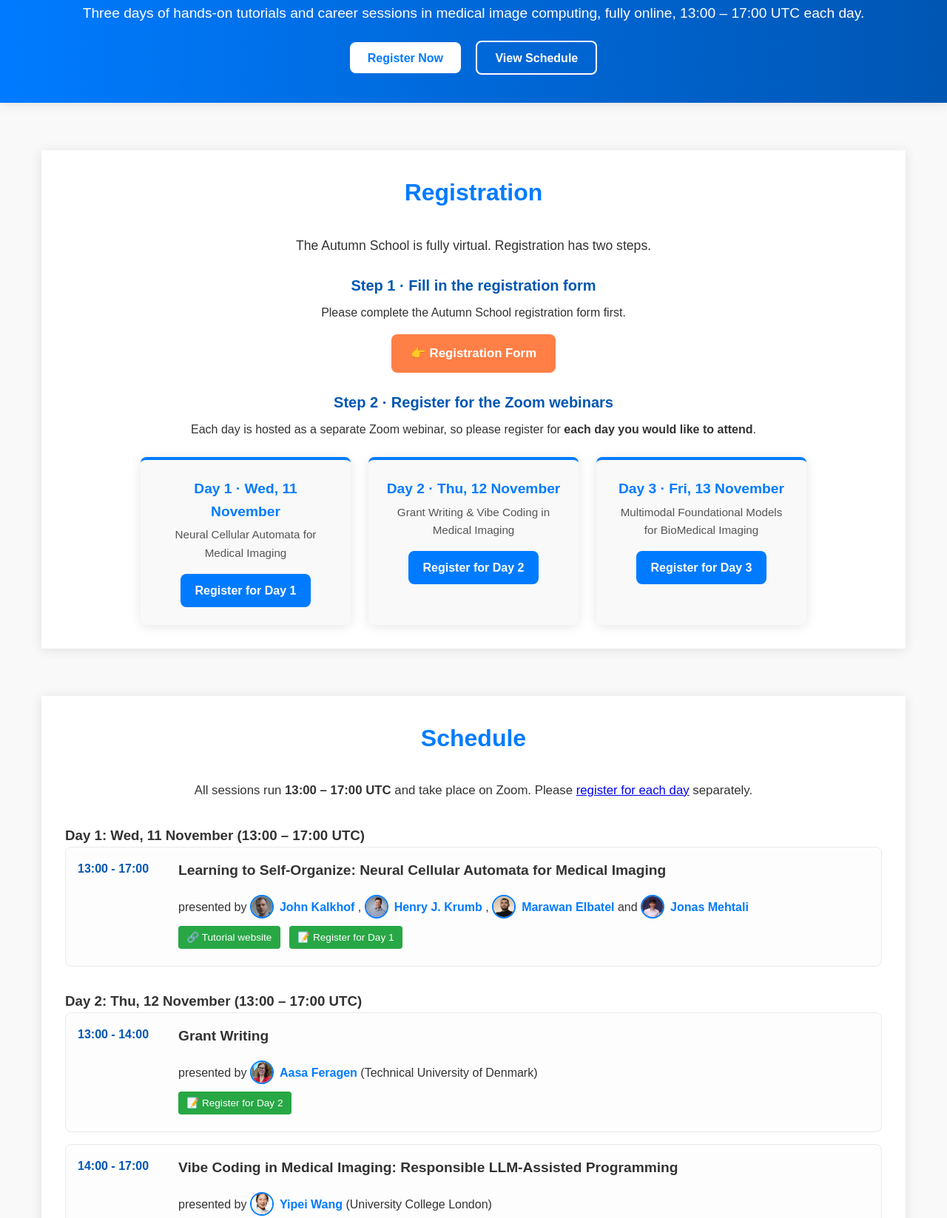
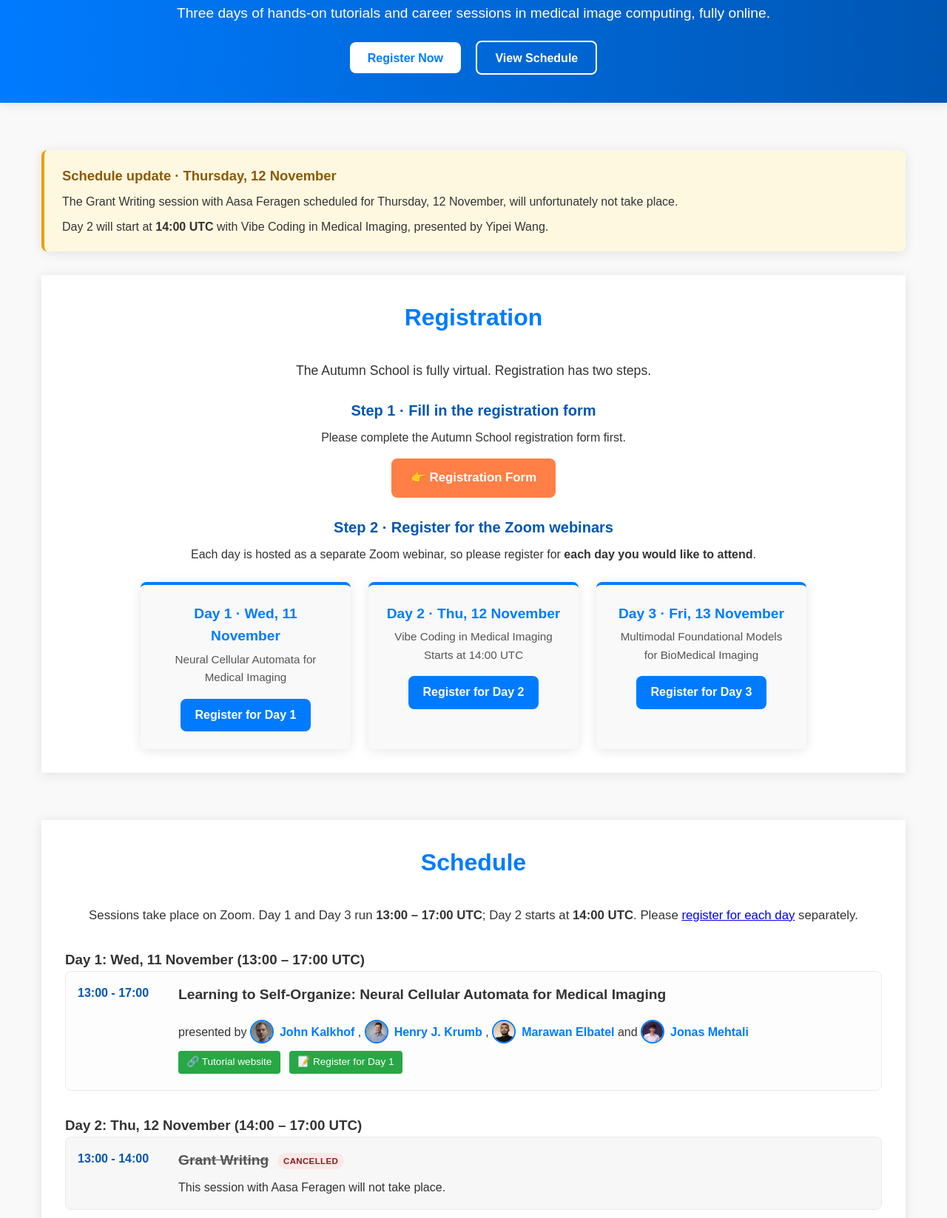
Before and after one commit to RISE-MICCAI/Autumnschool_website, a plain HTML site: page index.html in a window 1280 px wide. Shown: the part 287-1934 px from the top of the page at 74% size. Drawn offline with Linux system fonts and the light colour scheme.

Commit message:
Announce that the Grant Writing session is cancelled and Day 2 starts at 14:00 UTC.
Co-authored-by: Cursor <cursoragent@cursor.com>

```diff
--- a/css/main.css
+++ b/css/main.css
@@ -1235,6 +1235,53 @@ footer .social-links a:hover {
   border-radius: var(--border-radius);
 }
 
+.schedule-notice {
+  margin-bottom: 2rem;
+  padding: 1.25rem 1.5rem;
+  background-color: #fff8e1;
+  border-left: 4px solid #e6a100;
+  border-radius: var(--border-radius);
+  box-shadow: var(--box-shadow);
+}
+
+.schedule-notice h2 {
+  font-size: 1.15rem;
+  color: #8a5a00;
+  margin-bottom: 0.5rem;
+}
+
+.schedule-notice p {
+  margin-bottom: 0.5rem;
+}
+
+.schedule-notice p:last-child {
+  margin-bottom: 0;
+}
+
+.schedule-item.cancelled {
+  background-color: #f7f7f7;
+}
+
+.cancelled-title {
+  text-decoration: line-through;
+  color: var(--dark-gray);
+}
+
+.cancelled-label {
+  display: inline-block;
+  margin-left: 0.4rem;
+  padding: 0.1rem 0.5rem;
+  font-size: 0.72rem;
+  font-weight: 700;
+  letter-spacing: 0.03em;
+  text-transform: uppercase;
+  text-decoration: none;
+  color: #8a1c1c;
+  background-color: #fde8e8;
+  border-radius: 999px;
+  vertical-align: middle;
+}
+
 /* Speakers Section */
 .speakers-content {
   display: grid;
--- a/index.html
+++ b/index.html
@@ -53,7 +53,7 @@
         <h2>Join the RISE-MICCAI Autumn School 2026</h2>
         <p>
           Three days of hands-on tutorials and career sessions in medical image
-          computing, fully online, 13:00 &ndash; 17:00 UTC each day.
+          computing, fully online.
         </p>
         <div>
           <a href="#registration" class="btn btn-primary">Register Now</a>
@@ -63,6 +63,18 @@
     </section>
 
     <main class="container">
+      <div class="schedule-notice" role="status">
+        <h2>Schedule update &middot; Thursday, 12 November</h2>
+        <p>
+          The Grant Writing session with Aasa Feragen scheduled for Thursday,
+          12 November, will unfortunately not take place.
+        </p>
+        <p>
+          Day 2 will start at <strong>14:00 UTC</strong> with Vibe Coding in
+          Medical Imaging, presented by Yipei Wang.
+        </p>
+      </div>
+
       <section id="registration">
         <div class="section-header">
           <h2>Registration</h2>
@@ -106,7 +118,8 @@
             <div class="registration-day">
               <h3>Day 2 &middot; Thu, 12 November</h3>
               <p class="registration-topic">
-                Grant Writing &amp; Vibe Coding in Medical Imaging
+                Vibe Coding in Medical Imaging<br />
+                Starts at 14:00 UTC
               </p>
               <a
                 href="https://us02web.zoom.us/webinar/register/WN_UeFij5LqTZ-xCxy6daY0oA"
@@ -205,7 +218,10 @@
             <img src="resources/speakers/Aasa.jpg" alt="Aasa Feragen" class="speaker-photo" />
             <h3>Aasa Feragen</h3>
             <p class="speaker-affiliation">Technical University of Denmark</p>
-            <p class="speaker-session">Day 2 &middot; Grant Writing</p>
+            <p class="speaker-session">
+              Day 2 &middot; Grant Writing
+              <span class="cancelled-label">Cancelled</span>
+            </p>
             <p class="speaker-bio">
               Aasa specializes in AI errors and debugging, aka responsible AI,
               in medical imaging. Her recent work includes development,
@@ -275,8 +291,10 @@
           <div class="faq-item">
             <h3>Q3: What time zone are the sessions in?</h3>
             <p>
-              <strong>A:</strong> All sessions run from 13:00 to 17:00 UTC. Please
-              convert to your local time zone; for example, this is 14:00 to 18:00
+              <strong>A:</strong> Day 1 and Day 3 run from 13:00 to 17:00 UTC.
+              Day 2 (Thursday, 12 November) starts at 14:00 UTC, because the
+              Grant Writing session will not take place. Please convert to your
+              local time zone; for example, 13:00 to 17:00 UTC is 14:00 to 18:00
               CET.
             </p>
           </div>
--- a/pages/program.html
+++ b/pages/program.html
@@ -2,7 +2,9 @@
     <h2>Schedule</h2>
 </div>
 <p style="text-align: center; margin-bottom: 2rem; font-size: 1.05rem;">
-    All sessions run <strong>13:00 &ndash; 17:00 UTC</strong> and take place on Zoom.
+    Sessions take place on Zoom.
+    Day 1 and Day 3 run <strong>13:00 &ndash; 17:00 UTC</strong>;
+    Day 2 starts at <strong>14:00 UTC</strong>.
     Please <a href="#registration">register for each day</a> separately.
 </p>
 <div class="programme-content">
@@ -59,25 +61,15 @@
     </div>
 
     <div class="day-schedule">
-        <h3>Day 2: Thu, 12 November (13:00 &ndash; 17:00 UTC)</h3>
-        <div class="schedule-item">
+        <h3>Day 2: Thu, 12 November (14:00 &ndash; 17:00 UTC)</h3>
+        <div class="schedule-item cancelled">
             <div class="schedule-time">13:00 - 14:00</div>
             <div class="schedule-details">
-                <h4>Grant Writing</h4>
-                <p>presented by
-                    <span class="speaker-profile">
-                        <img src="resources/speakers/Aasa.jpg" alt="Aasa Feragen" class="speaker-image" title="Aasa Feragen">
-                        <span class="speaker-name">Aasa Feragen</span>
-                        <span class="speaker-tooltip">
-                            <strong>Aasa Feragen</strong><br>
-                            Aasa specializes in AI errors and debugging, aka responsible AI, in medical imaging. Her recent work includes development, deployment and stress-testing of fetal ultrasound risk prediction models for e.g. fetal growth or preterm birth.
-                        </span>
-                    </span>
-                    (Technical University of Denmark)
-                </p>
-                <div class="session-links">
-                    <a href="https://us02web.zoom.us/webinar/register/WN_UeFij5LqTZ-xCxy6daY0oA" target="_blank" rel="noopener">📝 Register for Day 2</a>
-                </div>
+                <h4>
+                    <span class="cancelled-title">Grant Writing</span>
+                    <span class="cancelled-label">Cancelled</span>
+                </h4>
+                <p>This session with Aasa Feragen will not take place.</p>
             </div>
         </div>
         <div class="schedule-item">
```
